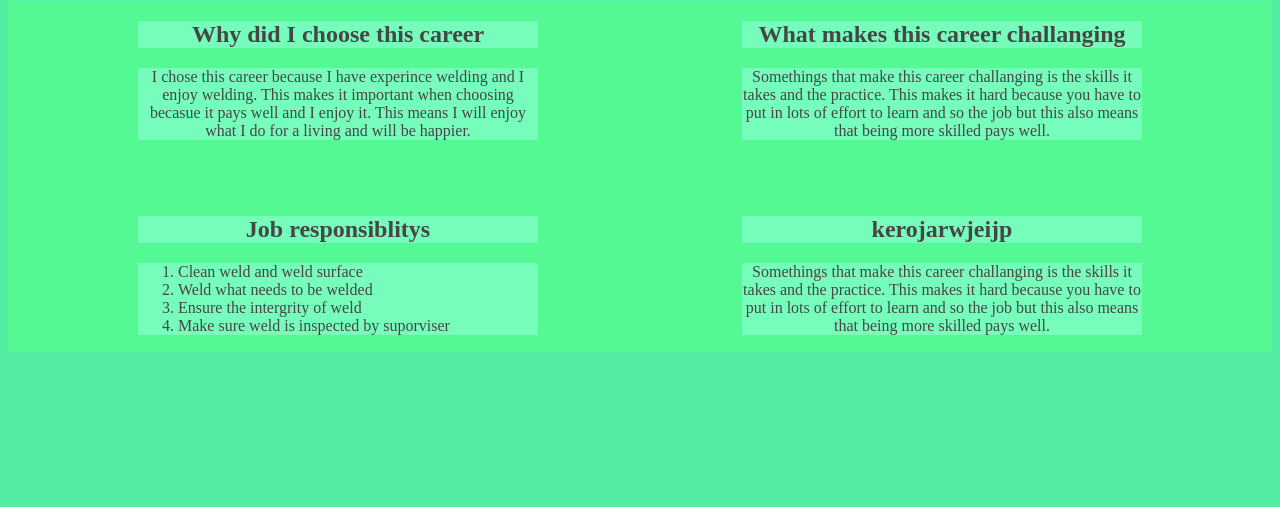
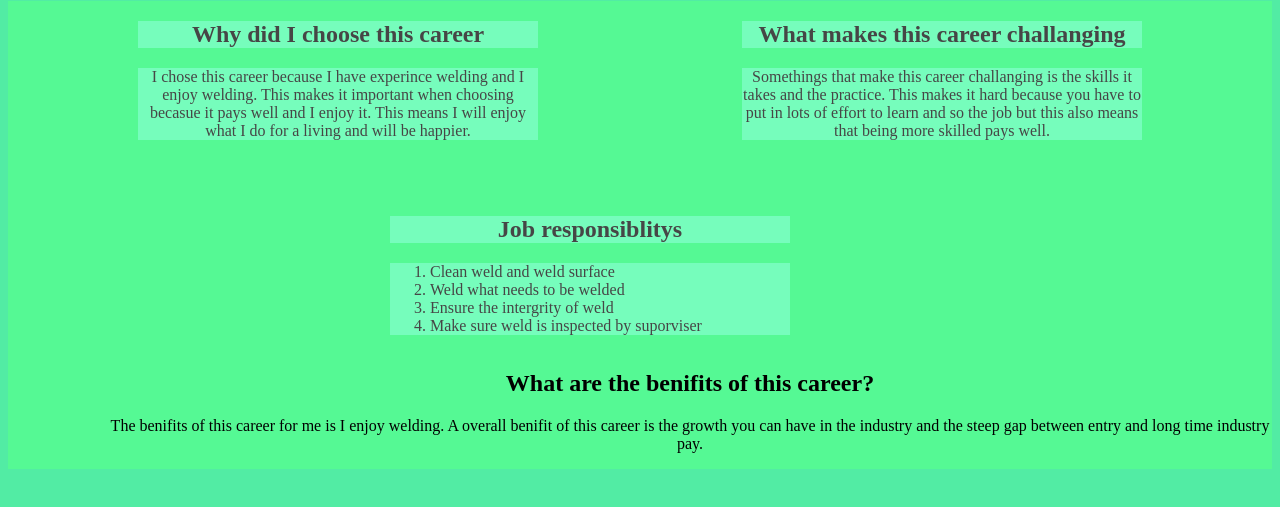
Before and after one commit to BraydenC07/WeldingWebsite, a website: page index.html in a window 1280 px wide. Shown: the part 79-586 px from the top of the page. Drawn offline with Linux system fonts and the light colour scheme.

Commit message:
Update index.html

```diff
--- a/index.html
+++ b/index.html
@@ -45,14 +45,11 @@
         </p>
       </article>
       <article id="question4">
-        <h1 id="benh">
-            kerojarwjeijp
+        <h1 id="Benh">
+            What are the benifits of this career?
         </h1>
-        <p id="benp">
-          Somethings that make this career challanging is the skills it takes
-          and the practice. This makes it hard because you have to put in lots
-          of effort to learn and so the job but this also means that being more
-          skilled pays well.
+        <p id="Benp">
+          The benifits of this career for me is I enjoy welding. A overall benifit of this career is the growth you can have in the industry and the steep gap between entry and long time industry pay.
         </p>
       </article>
     </div>
```
